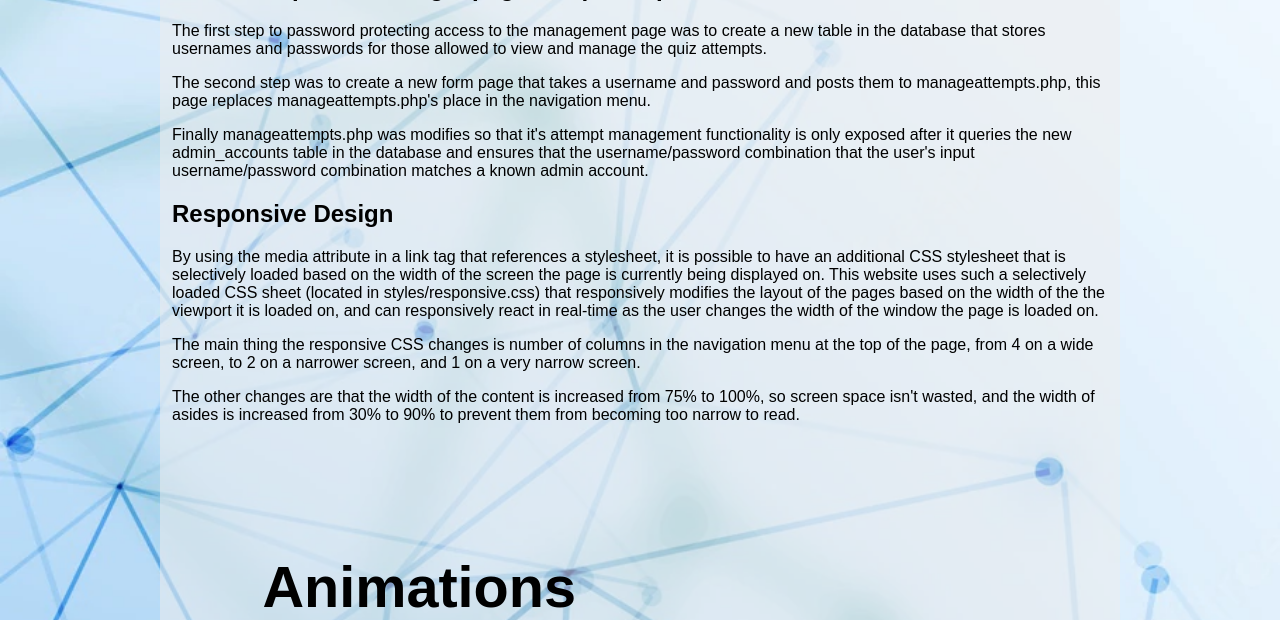
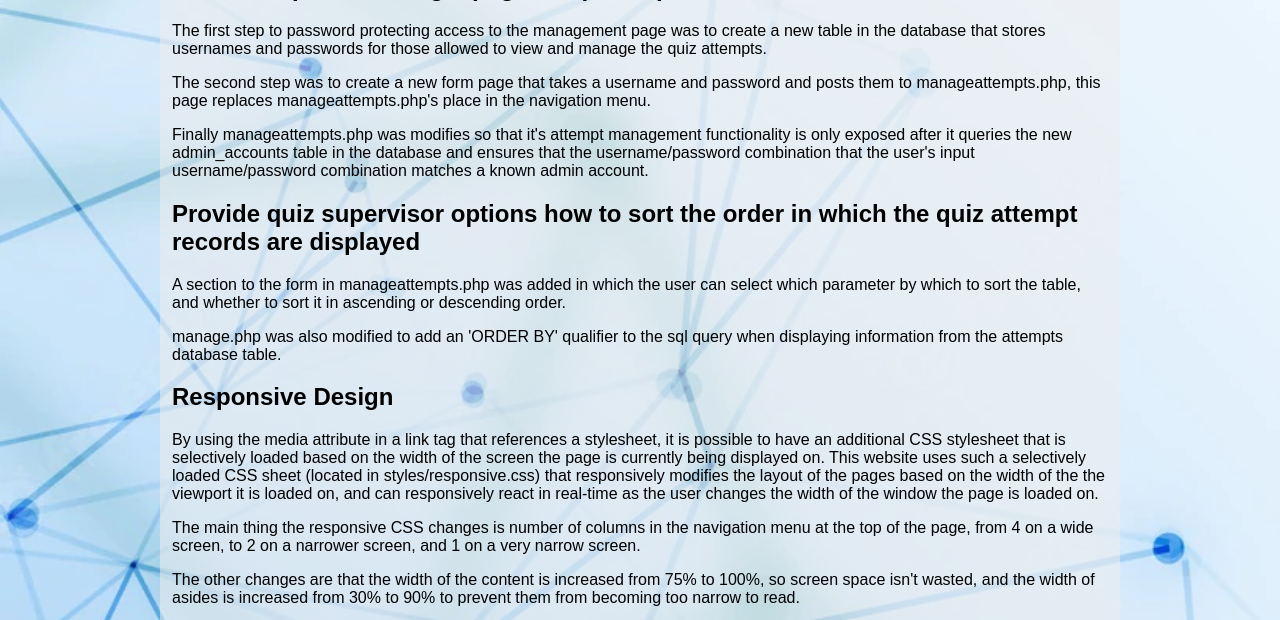
Before and after one commit to Niko361/COS10026_Assignment2, a PHP site: page /enhancements.php in a window 1280 px wide. Shown: the part 203-823 px from the top of the page. Run offline with PHP 8.4, Linux system fonts and the light colour scheme.

Commit message:
added description of Jerrold's enhancement.

```diff
--- a/enhancements.php
+++ b/enhancements.php
@@ -25,6 +25,18 @@
             </p>
             <p>
                 Finally manageattempts.php was modifies so that it's attempt management functionality is only exposed after it queries the new admin_accounts table in the database and ensures that the username/password combination that the user's input username/password combination matches a known admin account.
+            </p>
+        </section>
+        <section>
+            <h2>Provide quiz supervisor options how to sort the order in which the quiz attempt records are displayed</h2>
+            <p>
+                A section to the form in manageattempts.php was added in which the user can select which parameter by which to sort the table, and whether to sort it in ascending or descending order.
+            </p>
+            <p>
+                manage.php was also modified to add an 'ORDER BY' qualifier to the sql query when displaying information from the attempts database table.
+            </p>
+            <p>
+
             </p>
         </section>
         <section>
```
